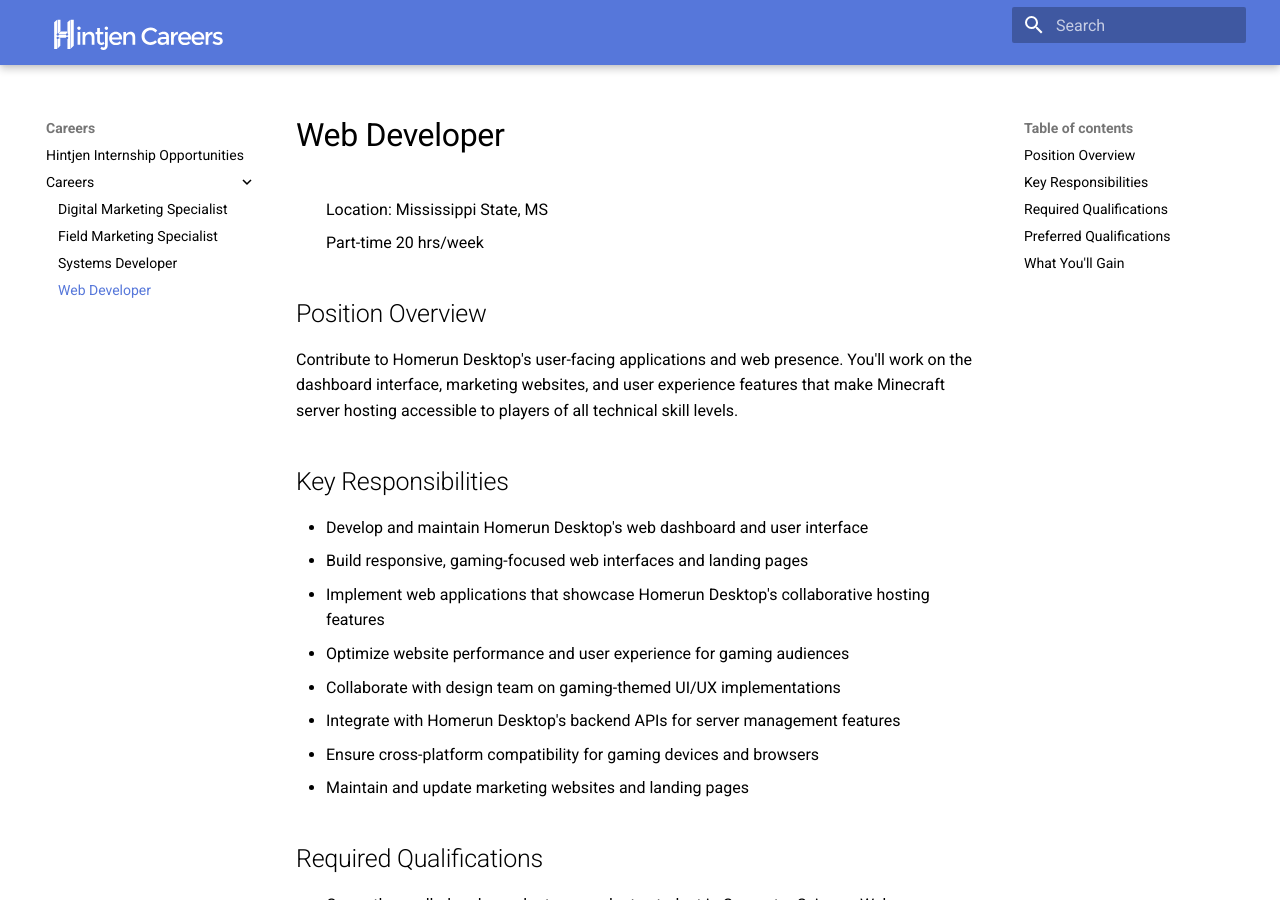
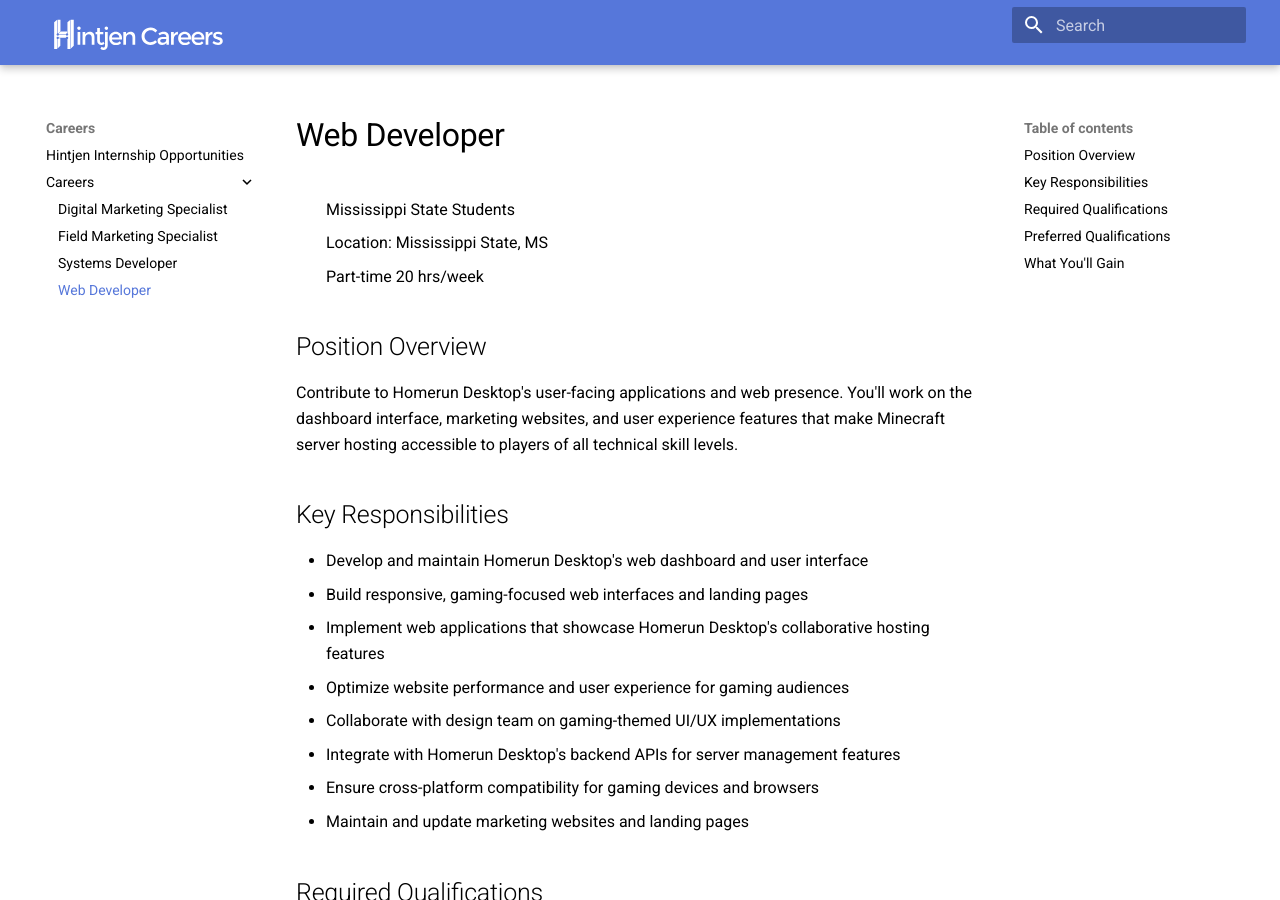
Before and after one commit to hintjen/hintjen.github.io, an MkDocs documentation site: the page built from docs/careers/web-developer.md, in a window 1280 px wide and 900 px high. Built offline with MkDocs 1.6.1 and Material for MkDocs 9.7.7, drawn with Linux system fonts in a browser that asks for light colours.

Commit message:
Adding mkdocs site

```diff
--- a/docs/careers/web-developer.md
+++ b/docs/careers/web-developer.md
@@ -1,6 +1,7 @@
 # Web Developer
 
 <ul class="job-info">
+    <li> Mississippi State Students</li>
     <li> Location: Mississippi State, MS </li>
     <li> Part-time 20 hrs/week</li>
 </ul>
```
Also changed, not shown: docs/careers/field-marketing.md (+1 -0 lines).
